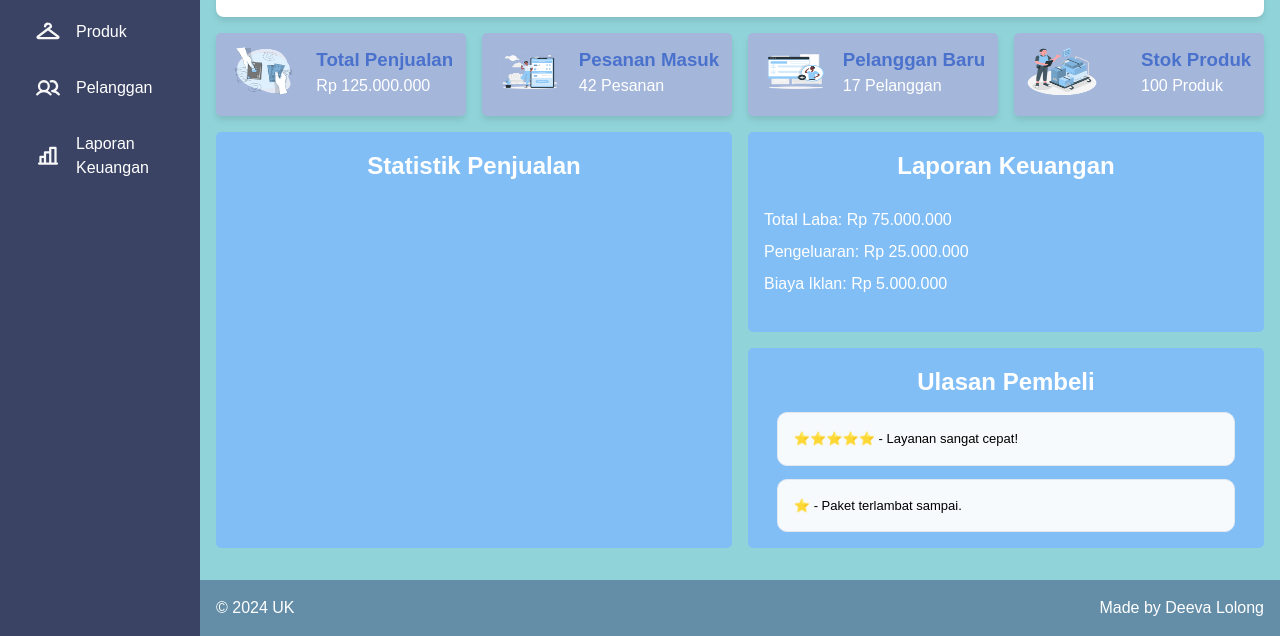
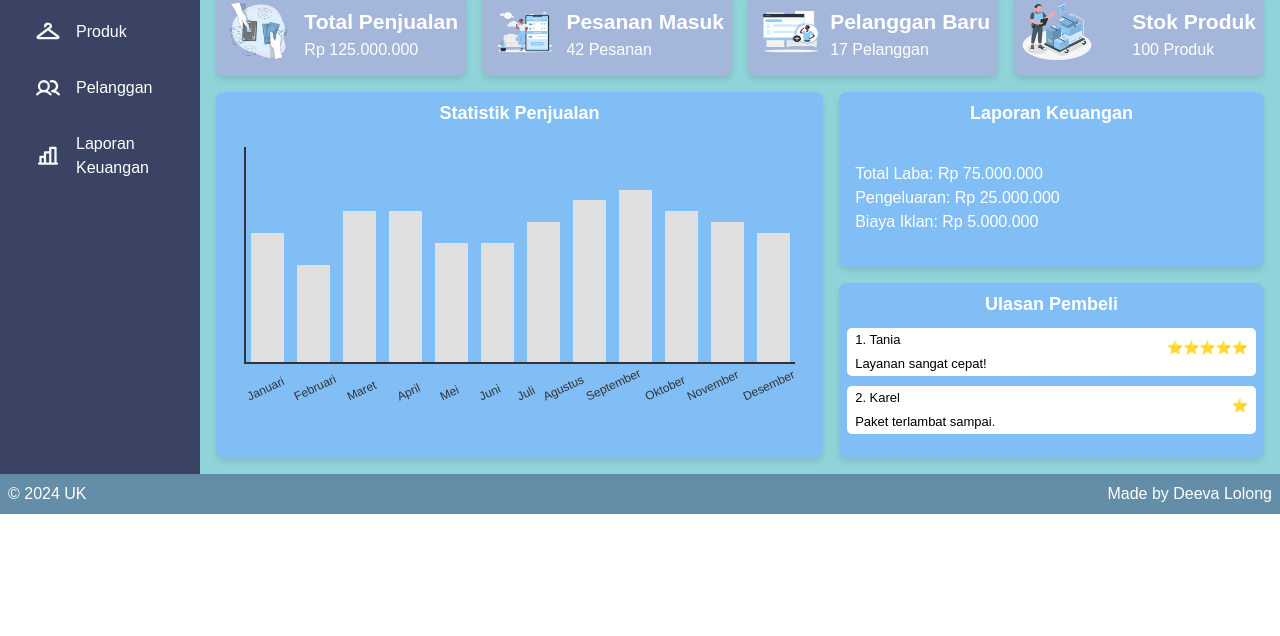
Before and after one commit to Deeva-Civia/final-exam-WebDesign, a plain HTML site: page index-final-css.html in a window 1280 px wide. Shown: the part 164-800 px from the top of the page. Drawn offline with Linux system fonts and the light colour scheme; files whose address does not match are found by name.

Commit message:
adding bar chart and modify styling

```diff
--- a/index-final-css.html
+++ b/index-final-css.html
@@ -101,6 +101,36 @@
         <div class="main-cards">
           <div class="card">
             <h2>Statistik Penjualan</h2>
+            <div class="chart-container">
+                <div class="chart">
+                    <div class="bar" style="height: 60%;"></div>
+                    <div class="bar" style="height: 45%;"></div>
+                    <div class="bar" style="height: 70%;"></div>
+                    <div class="bar" style="height: 70%;"></div>
+                    <div class="bar" style="height: 55%;"></div>
+                    <div class="bar" style="height: 55%;"></div>
+                    <div class="bar" style="height: 65%;"></div>
+                    <div class="bar" style="height: 75%;"></div>
+                    <div class="bar" style="height: 80%;"></div>
+                    <div class="bar" style="height: 70%;"></div>
+                    <div class="bar" style="height: 65%;"></div>
+                    <div class="bar" style="height: 60%;"></div>
+                </div>
+                <div class="labels">
+                    <div class="label">Januari</div>
+                    <div class="label">Februari</div>
+                    <div class="label">Maret</div>
+                    <div class="label">April</div>
+                    <div class="label">Mei</div>
+                    <div class="label">Juni</div>
+                    <div class="label">Juli</div>
+                    <div class="label">Agustus</div>
+                    <div class="label">September</div>
+                    <div class="label">Oktober</div>
+                    <div class="label">November</div>
+                    <div class="label">Desember</div>
+                </div>
+            </div>
           </div>
           <div class="card">
             <h2>Laporan Keuangan</h2>
@@ -113,8 +143,26 @@
           <div class="card">
             <h2>Ulasan Pembeli</h2>
             <div class="feedback">
-              <p>⭐⭐⭐⭐⭐ - Layanan sangat cepat!</p>
-              <p>⭐ - Paket terlambat sampai.</p>
+              <ol>
+                <li>
+                  <div class="feedback-text">
+                    <p>1. Tania</p>
+                    <p>Layanan sangat cepat!</p>
+                  </div>
+                  <div class="feedback-rate">
+                    <p>⭐⭐⭐⭐⭐</p>
+                  </div>
+                </li>
+                <li>
+                  <div class="feedback-text">
+                    <p>2. Karel</p>
+                    <p>Paket terlambat sampai.</p>
+                  </div>
+                  <div class="feedback-rate">
+                    <p>⭐</p>
+                </li>
+              </ol>
+              </div>
             </div>
           </div>
         </div>
--- a/index-final-style.css
+++ b/index-final-style.css
@@ -18,7 +18,6 @@ body {
         "sidenav    header"
         "sidenav    main"
         "sidenav    footer";
-    height: 100vh;
 }
 
 
@@ -27,20 +26,22 @@ body {
     display: flex;
     justify-content: space-between;
     align-items: center;
-    padding: 1rem 2rem;
+    padding: 1rem 1rem;
     background-color: #648DA7;
     color: #fff;
     box-shadow: 0 2px 4px rgba(0,0,0,0.1);
+    height: 45px;
 }
 
 .search-input {
     padding: 0.75rem;
     border: 1px solid #e2e8f0;
     border-radius: 6px;
-    width: 200px;
-    width: 100%;
+    width: 350px;
+    height: 25px;
     background-color: #fff;
     color: #000;
+    font-size: 0.7rem;
 }
 
 .search-input:hover {
@@ -57,7 +58,7 @@ body {
 
 .header__avatar img {
     width: 40px;
-    height: 40px;
+    height: 30px;
     margin-right: 0;
 }
 
@@ -105,7 +106,7 @@ body {
     display: flex;
     justify-content: space-between;
     align-items: center;
-    padding: 1rem;
+    padding: 0.8rem;
     background-color: #fff;
     border-radius: 8px;
     margin-bottom: 1rem;
@@ -114,10 +115,10 @@ body {
 }
 
 .main-header__heading h1 {
-    font-size: 24px;
+    font-size: 22px;
 }
 .main-header__heading p {
-    font-size: 16px;
+    font-size: 14px;
 }
 
 .main-header__updates {
@@ -126,7 +127,7 @@ body {
 
 .main-overview {
     display: grid;
-    grid-template-columns: repeat(auto-fit, minmax(200px, 1fr));
+    grid-template-columns: repeat(4, 1fr);
     gap: 1rem;
     margin-bottom: 1rem;
 }
@@ -134,37 +135,37 @@ body {
 .overviewcard {
     display: flex;
     justify-content: space-between;
-    gap: 0.5;
-    padding: 0.8rem;
+    align-items: center;
+    padding: 0.5rem;
     background-color: #A4B7DB;
-    border-radius: 5px;
+    border-radius: 8px;
     color: #fff;
     box-shadow: 0 4px 6px rgba(0,0,0,0.1);
 }
 
-h3 {
-    color: #4a71cc
+.overviewcard__info h3 {
+    font-size: 21px;
 }
 
 .overviewcard__icon img {
     width: 70px;
-    height: 50px;
+    height: 60px;
 }
 
 .main-cards {
     display: grid;
     grid-template-columns: repeat(2, 1fr);
     gap: 1rem;
-    margin-bottom: 1rem;
 }
 
 .card {
     background-color: #82BEF6;
-    padding: 1rem;
-    border-radius: 5px;
-    height: 200px;
+    padding: 0.5rem;
+    border-radius: 8px;
+    height: 175px;
     color: #fff;
     text-align: center;
+    box-shadow: 0 4px 6px rgba(0,0,0,0.1);
 }
 
 .main-cards .card:first-child {
@@ -172,30 +173,50 @@ h3 {
     grid-row: 1 / span 2;
     height: 100%;
 }
-
+.card h2 {
+    font-size: 18px;
+}
 .card li {
     list-style-type: none;
     text-align: left;
-    line-height: 2rem;
+    line-height: 1.5rem;
+    font-size: 16px;
 }
 
 .card ul {
-    margin-top: 20px;
+    margin-top: 35px;
+    margin-left: 8px;
 }
 .feedback p {
-    background-color: #f7fafc;
-    padding: 1rem;
-    border: 1px solid #e2e8f0;
-    border-radius: 10px;
-    margin: 0.8rem;
+    padding: 0.5rem;
+    margin: 0.5rem;
+    border-radius: 5px;
     text-align: left;
     color: #000;
     font-size: small;
-    height: cover;
 }
 
-.feedback {
+.feedback li{
     margin-top: 10px;
+    display: flex;
+    justify-content: space-between;
+    background-color: #fff;
+    padding-left: 0.5rem;
+    border-radius: 5px;
+}
+
+.feedback li p {
+    margin: 0 auto;
+}
+
+.feedback-text img{
+    margin: 0;
+    padding: 0;
+}
+
+.feedback-text p{
+    margin: 0;
+    padding: 0;
 }
 
 .footer {
@@ -203,7 +224,78 @@ h3 {
     display: flex;
     justify-content: space-between;
     align-items: center;
-    padding: 1rem;
+    padding: 0.5rem;
     background-color: #648DA7;
     color: white;
+    margin-top: 0;
 }
+
+.chart-container {
+    width: 100%;
+    height: 100%;
+    margin: 0 auto;
+    padding: 20px;
+    font-family: Arial, sans-serif;
+    overflow: hidden;
+}
+
+.chart {
+    display: flex;
+    align-items: flex-end;
+    justify-content: space-between;
+    height: 70%;
+    border-left: 2px solid #333;
+    border-bottom: 2px solid #333;
+}
+
+.bar {
+    flex: 0 0 6%;
+    margin: 0 5px;
+    background-color: #e0e0e0;
+    transition: height 0.3s ease;
+}
+
+.bar:hover {
+    background-color: #d0d0d0;
+}
+
+.labels {
+    display: flex;
+    justify-content: space-between;
+    margin-top: 25px;
+}
+
+.label {
+    text-align: center;
+    font-size: 12px;
+    color: #333;
+    transform: rotate(-25deg);
+    transform-origin: top left;
+}
+
+.label:nth-child(2){
+    margin-left: 0.5rem;
+}
+.label:nth-child(3){
+    margin-left: 0.5rem;
+}
+
+.label:nth-child(4){
+    margin-left: 1.2rem;
+}
+
+.label:nth-child(5){
+    margin-left: 1.2rem;
+}
+
+.label:nth-child(6){
+    margin-left: 1.2rem;
+}
+
+.label:nth-child(7){
+    margin-left: 1rem;
+}
+
+.label:nth-child(8){
+    margin-left: 0.5rem;
+}
```
